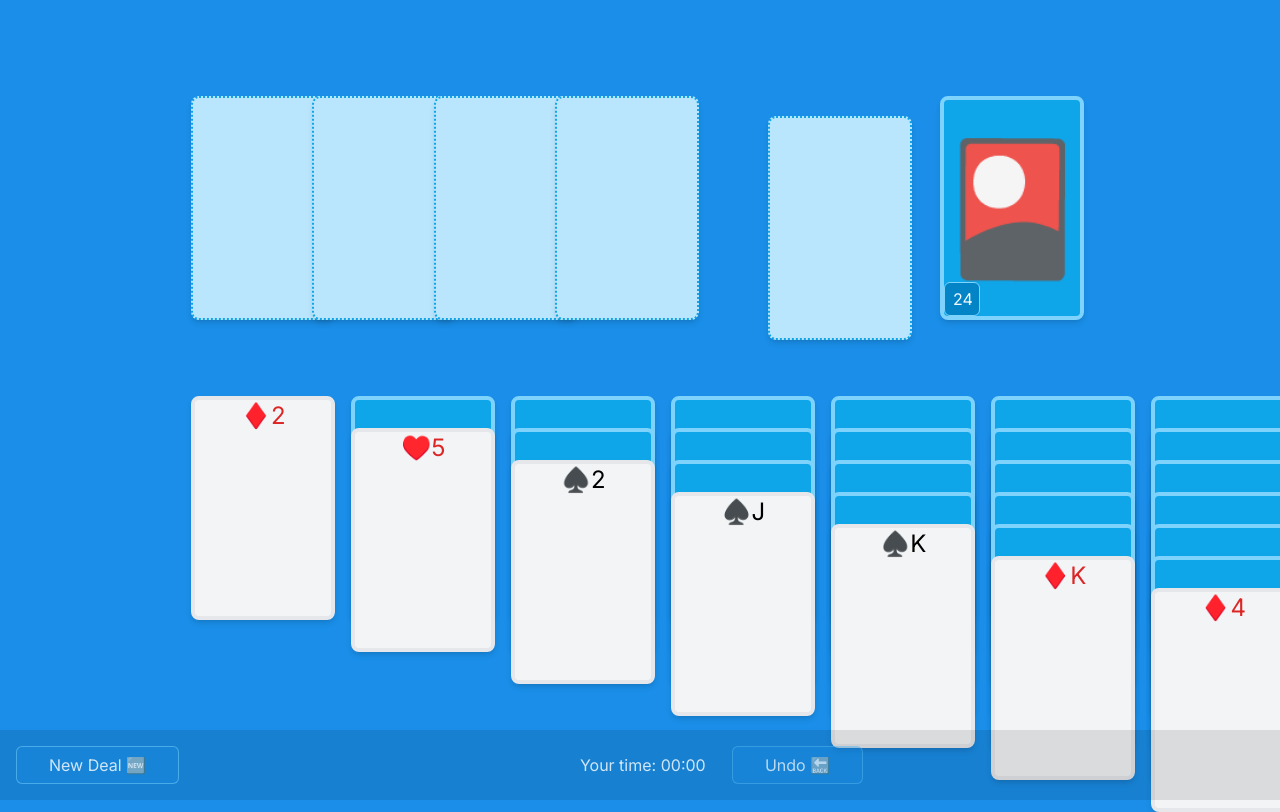
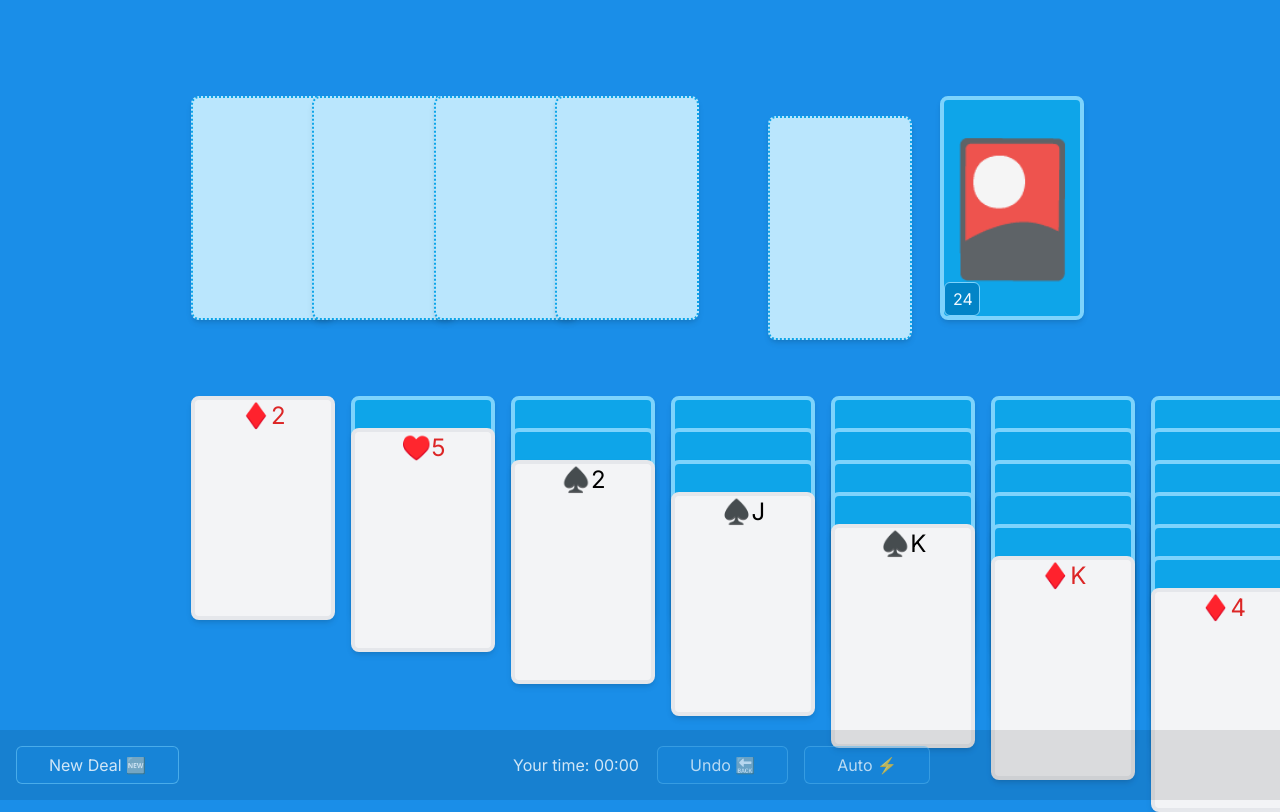
Before and after one commit to hasToggle/solitaire-srsly, a Next.js app: page / in a window 1280 px wide. Shown: the top 812 px of the page. Built offline with nearby package versions, Linux system fonts and the light colour scheme.

Commit message:
add autocomplete

```diff
--- a/app/game-state-context.tsx
+++ b/app/game-state-context.tsx
@@ -6,6 +6,7 @@ import {
   useState,
   useEffect,
   useRef,
+  useCallback,
   type ReactNode,
 } from "react";
 import type {
@@ -48,7 +49,9 @@ interface GameStateContext {
   handleDrawCard: () => void;
   handleGameReset: () => void;
   handleUndo: () => void;
+  handleTriggerAutocomplete: (shouldAutoComplete: boolean) => void;
   isHistoryEmpty: boolean;
+  isAutoCompletePossible: boolean;
   elapsedTime: number;
 }
 
@@ -72,11 +75,13 @@ export const GameStateProvider = ({ children }: { children: ReactNode }) => {
   });
   const [history, setHistory] = useState<CardMove[]>([]);
   const [startTime, setStartTime] = useState<number | null>(null);
+  const [elapsedTime, setElapsedTime] = useState(0);
+  const [runAutoMove, setRunAutoMove] = useState(false);
+  const isGameFinished = useRef(false);
+  const isAutoCompletePossible = useRef(false);
+
+  //derived states
   const isHistoryEmpty = history.length === 0;
-  const [elapsedTime, setElapsedTime] = useState(0);
-
-  //derived state for telling when a game is finished
-  const isGameFinished = useRef(false);
   isGameFinished.current = isEveryStackEmpty();
 
   function isEveryStackEmpty() {
@@ -106,8 +111,63 @@ export const GameStateProvider = ({ children }: { children: ReactNode }) => {
     };
   }, [startTime]);
 
+  const checkCardsForGoalMove = useCallback((state: GameState) => {
+    const topGoalCards = state[GOAL].map((stack) =>
+      getCard(stack[stack.length - 1]?.id),
+    ).filter(Boolean);
+
+    const topBoardCards = [
+      ...state[MAIN].map((stack) =>
+        getCard(stack[stack.length - 1]?.id),
+      ).filter(Boolean),
+      ...[getCard(state[DRAW][0].at(-1)?.id)].filter(Boolean),
+    ] as Card[];
+
+    return topBoardCards.some((card) =>
+      topGoalCards.some((goalCard) => isMoveValid(GOAL, card, goalCard)),
+    );
+  }, []);
+
+  useEffect(() => {
+    isAutoCompletePossible.current = checkCardsForGoalMove(gameState);
+  }, [gameState]);
+
+  /* this effect acts as a loop for sending cards to the goal field */
+  useEffect(() => {
+    const handleAutoMove = () => {
+      if (runAutoMove && isAutoCompletePossible.current) {
+        if (gameState[DRAW][0].length) {
+          const from = {
+            field: DRAW,
+            column: 0,
+            row: gameState[DRAW][0].length - 1,
+          };
+          moveToField(from, GOAL);
+        }
+
+        mainCheck: for (let i = 0; i < gameState[MAIN].length; i++) {
+          const stack = gameState[MAIN][i];
+
+          if (!stack.length) {
+            continue mainCheck;
+          }
+
+          const from = { field: MAIN, column: i, row: stack.length - 1 };
+          moveToField(from, GOAL);
+        }
+      } else {
+        return handleTriggerAutocomplete(false);
+      }
+    };
+    handleAutoMove();
+  }, [runAutoMove, gameState]);
+
   const resetSelectedCard = () => {
     setSelected({ state: [], action: () => {} });
+  };
+
+  const handleTriggerAutocomplete = (shouldAutoComplete: boolean) => {
+    setRunAutoMove(shouldAutoComplete);
   };
 
   const handleSelection = (
@@ -149,40 +209,44 @@ export const GameStateProvider = ({ children }: { children: ReactNode }) => {
 
   const moveSelection = (field: PlayingField, column: number, row: number) => {
     resetSelectedCard();
-    const selectedStack = gameState[field][column];
-    const selectedBottom = selectedStack[row];
+
+    const from = { field, column, row };
+
+    if (row !== gameState[field][column].length - 1) {
+      moveToField(from, MAIN);
+      return;
+    }
+
+    if (!moveToField(from, GOAL)) {
+      moveToField(from, MAIN);
+      return;
+    }
+  };
+
+  function moveToField(from: CardPosition, toField: AllowedFieldsForMove) {
+    const { field, column, row } = from;
+    const selectedBottom = gameState[field][column][row];
 
     if (!selectedBottom || !selectedBottom.isFaceUp) {
-      return;
+      return false;
     }
 
     const bottomCard = getCard(selectedBottom.id);
 
     if (!bottomCard) {
-      return;
+      return false;
     }
 
-    if (row !== selectedStack.length - 1) {
-      moveToField(MAIN);
-      return;
-    }
-
-    if (!moveToField(GOAL)) {
-      moveToField(MAIN);
-      return;
-    }
-
-    function moveToField(targetField: AllowedFieldsForMove) {
-      const stacks = gameState[targetField];
+    const stacks = gameState[toField];
     for (let i = 0; i < stacks.length; i++) {
       const stack = stacks[i];
       const topCard = getCard(stack[stack.length - 1]?.id);
 
-        if (isMoveValid(targetField, bottomCard, topCard)) {
+      if (isMoveValid(toField, bottomCard, topCard)) {
         return handleMove(
           createCardMove([
             { field, column, row },
-              { field: targetField, column: i, row: stack.length },
+            { field: toField, column: i, row: stack.length },
           ]),
         );
       }
@@ -190,7 +254,6 @@ export const GameStateProvider = ({ children }: { children: ReactNode }) => {
 
     return false;
   }
-  };
 
   /* acts as a controller; accepts one or two CardPositions; generates CardMove */
   const createCardMove = ([from, to]: CardPosition[]): CardMove => {
@@ -251,6 +314,10 @@ export const GameStateProvider = ({ children }: { children: ReactNode }) => {
 
     const selection = from.transform(gameState[field][column].slice(row));
 
+    if (!selection?.length) {
+      return false;
+    }
+
     setGameState((prevFields) => ({
       ...prevFields,
       [field]: prevFields[field].map((cardStack, col) => {
@@ -261,10 +328,6 @@ export const GameStateProvider = ({ children }: { children: ReactNode }) => {
         }
       }),
     }));
-
-    if (!selection?.length) {
-      return false;
-    }
 
     const { to } = cardMove;
     const { field: toField, column: toColumn } = to.pos;
@@ -279,7 +342,7 @@ export const GameStateProvider = ({ children }: { children: ReactNode }) => {
       }),
     }));
 
-    setHistory([...history, cardMove]);
+    setHistory((prevHistory) => [...prevHistory, cardMove]);
 
     return true;
   };
@@ -385,7 +448,9 @@ export const GameStateProvider = ({ children }: { children: ReactNode }) => {
         handleDrawCard,
         handleGameReset,
         handleUndo,
+        handleTriggerAutocomplete,
         isHistoryEmpty,
+        isAutoCompletePossible: isAutoCompletePossible.current,
         elapsedTime,
         ...playingField,
       }}
--- a/app/page.tsx
+++ b/app/page.tsx
@@ -22,7 +22,9 @@ export default function Home() {
     handleDrawCard,
     handleGameReset,
     handleUndo,
+    handleTriggerAutocomplete,
     isHistoryEmpty,
+    isAutoCompletePossible,
     elapsedTime,
   } = useGameState();
 
@@ -99,14 +101,21 @@ export default function Home() {
         >
           New Deal 🆕
         </button>
-        <div className="flex items-center gap-6">
+        <div className="flex items-center gap-4">
           <Gametime elapsedTime={elapsedTime} />
           <button
-            className="bg-table/30 rounded-md border border-sky-300/50 px-8 py-1.5 text-white/80 transition ease-in-out enabled:hover:bg-white enabled:hover:text-sky-950 disabled:border-sky-300/30 disabled:text-white/70"
+            className="bg-table/30 rounded-md border border-sky-300/50 px-8 py-1.5 text-white/80 transition ease-in-out enabled:hover:bg-white enabled:hover:text-sky-950 disabled:cursor-not-allowed disabled:border-sky-300/30 disabled:text-white/70"
             onClick={handleUndo}
             disabled={isHistoryEmpty}
           >
             Undo 🔙
+          </button>
+          <button
+            className="bg-table/30 rounded-md border border-sky-300/50 px-8 py-1.5 text-white/80 transition ease-in-out enabled:bg-white enabled:text-sky-950 enabled:hover:border-sky-500 disabled:cursor-not-allowed disabled:border-sky-300/30 disabled:text-white/70"
+            onClick={() => handleTriggerAutocomplete(true)}
+            disabled={!isAutoCompletePossible}
+          >
+            Auto ⚡️
           </button>
         </div>
         <div></div>
--- a/lib/utils.ts
+++ b/lib/utils.ts
@@ -47,7 +47,7 @@ const createInitialState = (deck: number[]) => {
 
   return {
     [DRAW]: [[], gameDeck.slice(startIndex)],
-    [GOAL]: Array.from({ length: 4 }, () => []),
+    [GOAL]: Array.from({ length: 4 }, () => []) as CardState[][],
     [MAIN]: mainStacks,
   };
 };
```
Lines whose indentation alone changed are shown as unchanged.
